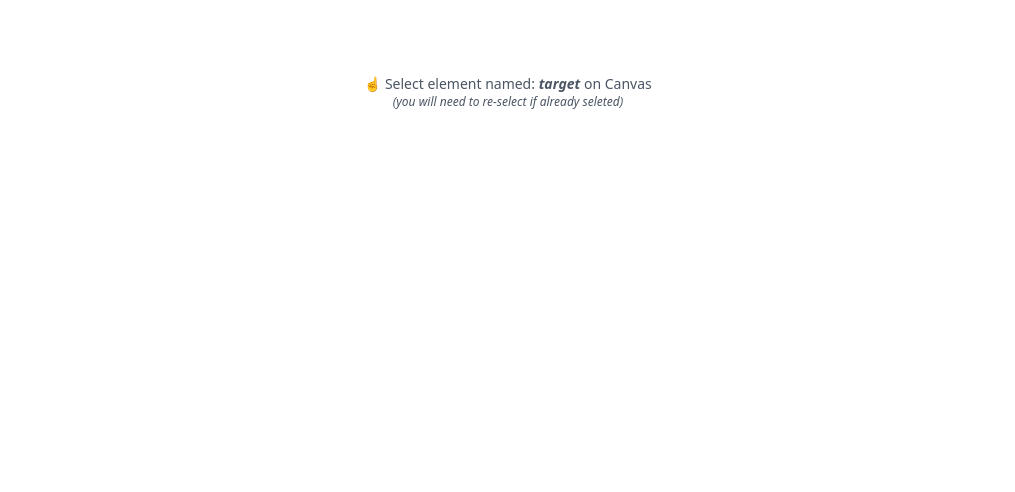
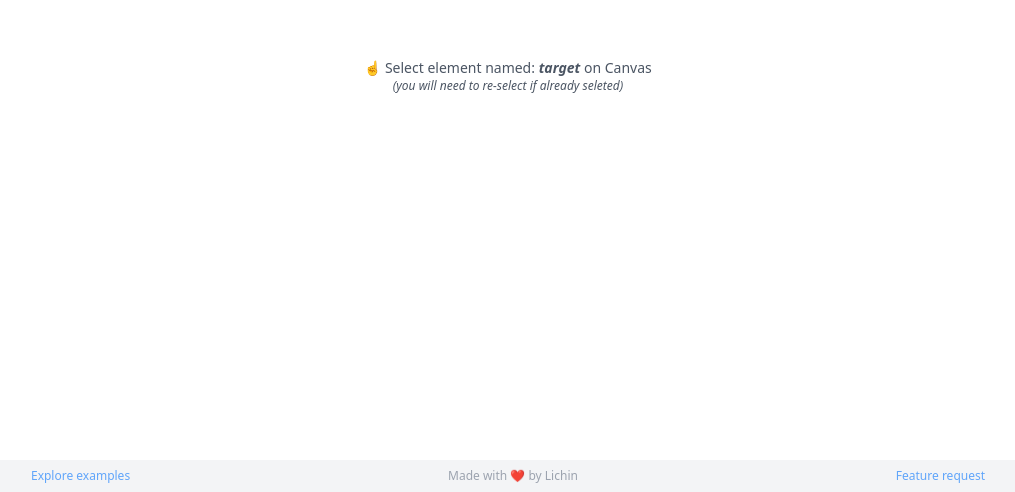
Before and after one commit to lichin-lin/figma-2d-world, a React app: page / in a window 1280 px wide. Shown: the part 308-800 px from the top of the page, without its empty margins (132-1147 px from the left). Built offline with nearby package versions, Linux system fonts and the light colour scheme.

Commit message:
feat: add new UI

```diff
--- a/src/app/components/App.tsx
+++ b/src/app/components/App.tsx
@@ -204,7 +204,8 @@ const App = ({}) => {
   return (
     <div className="wrapper w-full h-full relative overflow-hidden">
       {!DEBUG && (
-        <div className="flex space-x-2 w-full h-full bg-white items-center justify-center" onClick={handleOnClick}>
+        <div className="flex flex-col w-full h-full bg-white items-center justify-center" onClick={handleOnClick}>
+          <div className="flex space-x-2 w-full h-full bg-white items-center justify-center">
             {targetState && focus ? (
               <React.Fragment>
                 <KeyUI emoji={'👈'} text="Left(←)" active={status === 'ArrowLeft'} />
@@ -231,6 +232,24 @@ const App = ({}) => {
               </div>
             )}
           </div>
+          <div className="flex space-x-2 w-full h-8 bg-gray-100 justify-around items-center p-2">
+            <a
+              className="text-xs text-blue-400 cursor-pointer"
+              href="https://www.figma.com/community/file/990163780837139338/Figma-2D-World-Plugin-Template"
+              target="_blank"
+            >
+              Explore examples
+            </a>
+            <div className="text-xs text-gray-400">Made with ❤️ by Lichin</div>
+            <a
+              className="text-xs text-blue-400 cursor-pointer"
+              href="mailto:designtipstoday@gmail.com?subject=Feature request for Figma plugin 2D World"
+              target="_blank"
+            >
+              Feature request
+            </a>
+          </div>
+        </div>
       )}
       {/* for debug usage */}
       <div
--- a/src/plugin/controller.ts
+++ b/src/plugin/controller.ts
@@ -2,7 +2,7 @@ import Tracking from './tracking';
 import {IPropsElement} from '../app/interface';
 import {rotateOriginXY} from '../app/utils';
 
-figma.showUI(__html__, {width: 320, height: 100});
+figma.showUI(__html__, {width: 400, height: 120});
 
 // init: Setting tracking info / fetch storage
 const USER_DATA_ENDPOINT = 'user_data';
--- a/src/plugin/tracking.ts
+++ b/src/plugin/tracking.ts
@@ -34,6 +34,7 @@ class Tracking {
   }
 
   track(event: string, props?) {
+    // if (true) return console.log(this, event || {});
     let evtObj = {
       user_id: this.userId,
       device_id: this.UUID,
```
Also changed, not shown: manifest.json. Lines whose indentation alone changed are shown as unchanged.
